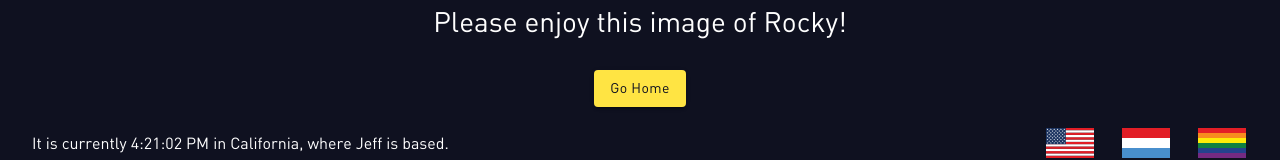
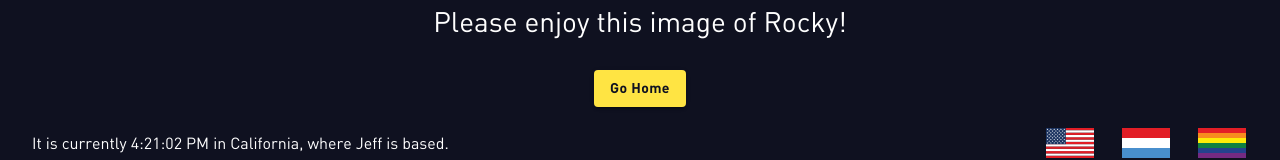
Before and after one commit to jwpettit/Portfolio-Website, a React (Create React App) app: page /work/ in a window 1280 px wide. Shown: the part 617-777 px from the top of the page. Built offline with nearby package versions, Linux system fonts and the light colour scheme.

Commit message:
Changed button font to bold

```diff
--- a/src/components/Button.jsx
+++ b/src/components/Button.jsx
@@ -3,7 +3,7 @@ import Button from "@mui/material/Button";
 import { useNavigate } from "react-router";
 
 const YellowButton = styled(Button)({
-    fontFamily: "DIN-Regular",
+    fontFamily: "DIN-Bold",
     textTransform: "none",
     color: "#0F1120",
     backgroundColor: "#FFE443",
```
